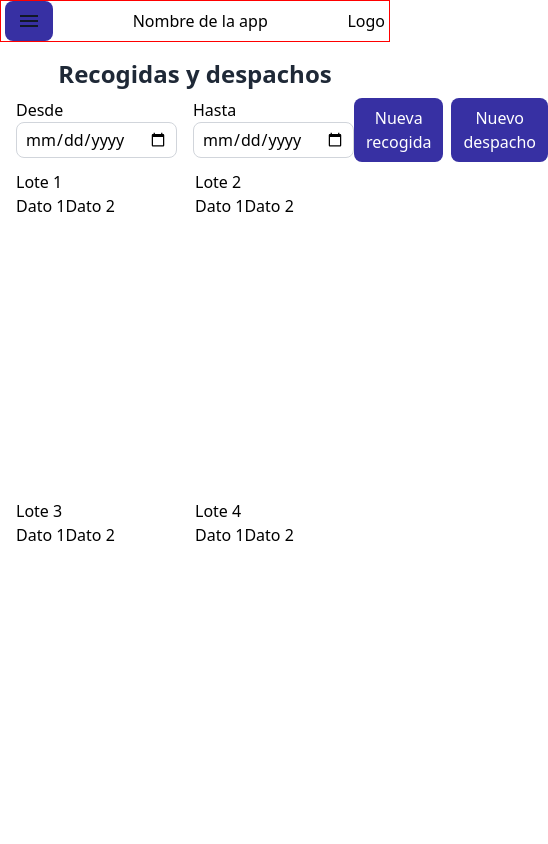
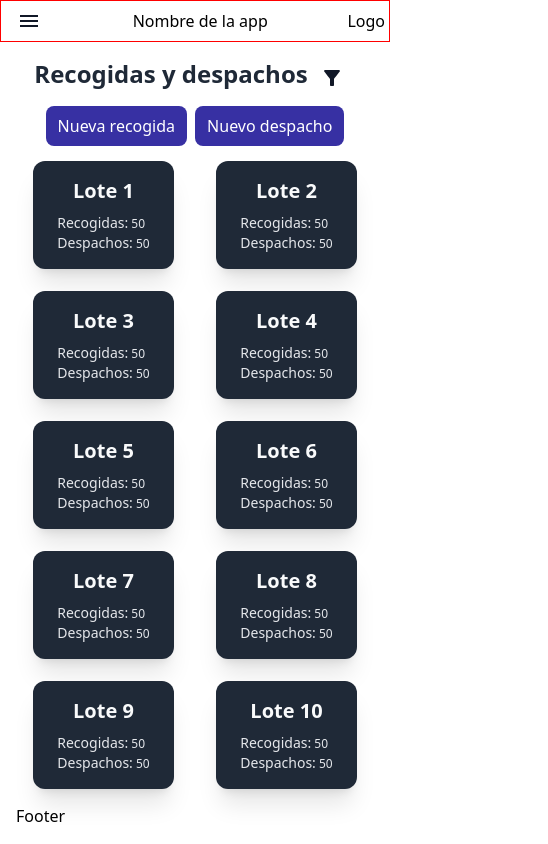
Before and after one commit to Ingenieria-Web-UdeA/recogidas-y-despachos, a Next.js app: page / in a window 390 px wide. Shown: the whole page, 548 px wide, since content can reach past the window. Built offline with nearby package versions, Linux system fonts and the light colour scheme.

Commit message:
agregar sidebar y estilos responsive

```diff
--- a/components/ActionButtons.tsx
+++ b/components/ActionButtons.tsx
@@ -6,10 +6,10 @@ const ActionButtons = () => {
 
   return (
     <div className='flex items-center gap-2'>
-      <button onClick={() => setOpenModalRecogidas(true)}>
+      <button type='button' onClick={() => setOpenModalRecogidas(true)}>
         Nueva recogida
       </button>
-      <button onClick={() => setOpenModalDespachos(true)}>
+      <button type='button' onClick={() => setOpenModalDespachos(true)}>
         Nuevo despacho
       </button>
     </div>
--- /dev/null
+++ b/components/CardLote.tsx
@@ -0,0 +1,25 @@
+import React from 'react';
+
+interface CardLoteProps {
+  loteNumero: number;
+}
+
+const CardLote = ({ loteNumero }: CardLoteProps) => {
+  return (
+    <div className='flex flex-col items-center gap-2 rounded-xl bg-gray-800 px-6 py-4 text-sm text-gray-50 shadow-xl'>
+      <span className='text-xl font-bold'>Lote {loteNumero}</span>
+      <div className='flex flex-col text-gray-200'>
+        <div>
+          <span className='text-md'>Recogidas:</span>
+          <span className='text-xs'> 50</span>
+        </div>
+        <div>
+          <span className='text-md'>Despachos:</span>
+          <span className='text-xs'> 50</span>
+        </div>
+      </div>
+    </div>
+  );
+};
+
+export { CardLote };
--- a/components/DateFilters.tsx
+++ b/components/DateFilters.tsx
@@ -1,8 +1,7 @@
 import React from 'react';
 
-const DateFilters = () => {
-  return (
-    <div className='flex gap-4'>
+const DateFilters = () => (
+  <div className='flex flex-col gap-2 md:flex-row'>
     <label htmlFor='date-from'>
       <span>Desde</span>
       <input name='date-from' type='date' />
@@ -13,6 +12,5 @@ const DateFilters = () => {
     </label>
   </div>
 );
-};
 
 export default DateFilters;
--- a/components/Navbar.tsx
+++ b/components/Navbar.tsx
@@ -1,18 +1,18 @@
-import { useState } from 'react';
+import { useNavigationContext } from '@context/NavigationContext';
 import { MdMenu, MdMenuOpen } from 'react-icons/md';
 
 const Navbar = () => {
-  const [isOpen, setIsOpen] = useState<boolean>(false);
+  const { open, setOpen } = useNavigationContext();
   return (
     <nav className='debug flex items-center justify-between gap-2 px-1 md:hidden'>
       <div className='flex items-center'>
         <button
           onClick={() => {
-            setIsOpen(!isOpen);
+            setOpen(!open);
           }}
-          className='text-2xl text-gray-900'
+          className='icon-dark'
         >
-          {isOpen ? <MdMenuOpen /> : <MdMenu />}
+          {open ? <MdMenuOpen /> : <MdMenu />}
         </button>
       </div>
       <div>
--- a/components/Sidebar.tsx
+++ b/components/Sidebar.tsx
@@ -1,18 +1,34 @@
+import { useNavigationContext } from '@context/NavigationContext';
 import React from 'react';
+import { MdMenuOpen } from 'react-icons/md';
 
 const Sidebar = () => {
+  const { open, setOpen } = useNavigationContext();
   return (
-    <aside className='hidden w-64 flex-col justify-between px-3 py-5 md:flex'>
+    <aside
+      className={`sidebar-desktop sidebar-mobile ${
+        open ? 'flex' : 'hidden'
+      } flex-col justify-between bg-gray-800 md:flex`}
+    >
       <div className='flex flex-col gap-4'>
-        <div>Logo</div>
-        <div>
-          <div>Resumen</div>
-          <div>Recogidas</div>
-          <div>Facturacion</div>
-          <div>Indicadores</div>
+        <div className='flex md:hidden'>
+          <button onClick={() => setOpen(false)} className='icon-white'>
+            <MdMenuOpen />
+          </button>
         </div>
+        <div className='debug flex items-center justify-center bg-gray-900'>
+          <img src='' alt='logo' className='h-12 w-12' />
+        </div>
+        <nav>
+          <ul className='flex flex-col gap-3'>
+            <li>Resumen</li>
+            <li>Recogidas</li>
+            <li>Facturacion</li>
+            <li>Indicadores</li>
+          </ul>
+        </nav>
       </div>
-      <div>Log out</div>
+      <button type='button'>Log out</button>
     </aside>
   );
 };
--- /dev/null
+++ b/context/NavigationContext.tsx
@@ -0,0 +1,33 @@
+import {
+  createContext,
+  Dispatch,
+  SetStateAction,
+  useContext,
+  useState,
+} from 'react';
+
+interface NavigationContextProps {
+  open: boolean;
+  setOpen: Dispatch<SetStateAction<boolean>>;
+}
+
+const NavigationContext = createContext<NavigationContextProps>(
+  {} as NavigationContextProps
+);
+
+export const useNavigationContext = () => useContext(NavigationContext);
+
+interface NavigationContextProvider {
+  children: JSX.Element[];
+}
+
+const NavigationContextProvider = ({ children }: NavigationContextProvider) => {
+  const [open, setOpen] = useState<boolean>(false);
+  return (
+    <NavigationContext.Provider value={{ open, setOpen }}>
+      {children}
+    </NavigationContext.Provider>
+  );
+};
+
+export { NavigationContextProvider };
--- a/layouts/Layout.tsx
+++ b/layouts/Layout.tsx
@@ -1,19 +1,20 @@
 import Navbar from '@components/Navbar';
 import Sidebar from '@components/Sidebar';
+import { NavigationContextProvider } from '@context/NavigationContext';
 import React from 'react';
 
 interface LayoutProps {
   children: JSX.Element;
 }
 
-const Layout = ({ children }: LayoutProps) => {
-  return (
-    <main className='flex h-screen w-screen flex-col md:flex-row'>
+const Layout = ({ children }: LayoutProps) => (
+  <main className='flex h-screen w-full flex-col md:flex-row'>
+    <NavigationContextProvider>
       <Navbar />
       <Sidebar />
-      <section className='flex h-full w-full'>{children}</section>
-    </main>
-  );
-};
+    </NavigationContextProvider>
+    <section className='flex h-full w-full'>{children}</section>
+  </main>
+);
 
 export default Layout;
--- a/pages/index.tsx
+++ b/pages/index.tsx
@@ -1,18 +1,18 @@
 import Layout from '@layouts/Layout';
 import Head from 'next/head';
-import ReactLoading from 'react-loading';
-import { toast, ToastContainer } from 'react-toastify';
 import { data } from 'utils/data';
 import _ from 'lodash';
 import DateFilters from '@components/DateFilters';
 import ActionButtons from '@components/ActionButtons';
 import { RecogidasContextProvider } from '@context/recogidasContext';
 import { ModalRecogidas } from '@components/modals/ModalRecogidas';
-import Modal from '@components/modals/Modal';
 import { ModalDespachos } from '@components/modals/ModalDespachos';
+import { NextPage } from 'next';
+import { CardLote } from '@components/CardLote';
+import { useState } from 'react';
+import { MdFilterAlt, MdFilterAltOff } from 'react-icons/md';
 
-export default function Home() {
-  return (
+const Home: NextPage = () => (
   <>
     <Head>
       <title>Create Next App</title>
@@ -27,20 +27,28 @@ export default function Home() {
     </Layout>
   </>
 );
-}
 
 const RecogidasDespachos = () => {
+  const [showFilters, setShowFilters] = useState<boolean>(false);
   return (
     <div className='flex h-full w-full flex-col gap-2 p-4'>
       <div className='flex justify-center'>
         <h1>Recogidas y despachos</h1>
+        <button
+          className='icon-dark'
+          onClick={() => setShowFilters(!showFilters)}
+        >
+          {showFilters ? <MdFilterAltOff /> : <MdFilterAlt />}
+        </button>
       </div>
-      <div className='flex justify-between'>
-        <DateFilters />
+      <div className='flex flex-col items-center justify-center gap-2 md:flex-row md:justify-between'>
+        {showFilters && <DateFilters />}
         <ActionButtons />
       </div>
       <DesktopTable />
       <MobileCards />
+
+      <div>Footer</div>
 
       <ModalRecogidas />
       <ModalDespachos />
@@ -50,11 +58,10 @@ const RecogidasDespachos = () => {
 
 const DesktopTable = () => {
   const datos = _.groupBy(data, 'Fecha');
-  console.log(datos);
 
   return (
     <div className='hidden h-full flex-col md:flex'>
-      <div className='debug flex h-full justify-center p-6'>
+      <div className='flex h-[80vh] justify-center overflow-y-auto p-6'>
         <table className='block'>
           <thead>
             <tr>
@@ -96,37 +103,12 @@ const DesktopTable = () => {
   );
 };
 
-const MobileCards = () => {
-  return (
-    <div className='grid h-full grid-cols-2 md:hidden'>
-      <div>
-        <span>Lote 1</span>
-        <div className='flex'>
-          <div>Dato 1</div>
-          <div>Dato 2</div>
-        </div>
-      </div>
-      <div>
-        <span>Lote 2</span>
-        <div className='flex'>
-          <div>Dato 1</div>
-          <div>Dato 2</div>
-        </div>
-      </div>
-      <div>
-        <span>Lote 3</span>
-        <div className='flex'>
-          <div>Dato 1</div>
-          <div>Dato 2</div>
-        </div>
-      </div>
-      <div>
-        <span>Lote 4</span>
-        <div className='flex'>
-          <div>Dato 1</div>
-          <div>Dato 2</div>
-        </div>
-      </div>
+const MobileCards = () => (
+  <div className='grid h-full grid-cols-2 items-center justify-items-center gap-2 sm:grid-cols-4 md:hidden'>
+    {[1, 2, 3, 4, 5, 6, 7, 8, 9, 10].map((lote) => (
+      <CardLote key={`lote_${lote}`} loteNumero={lote} />
+    ))}
   </div>
 );
-};
+
+export default Home;
--- a/styles/globals.css
+++ b/styles/globals.css
@@ -39,7 +39,8 @@ select {
   @apply rounded-lg border border-gray-300 px-2 py-1 outline-none focus:border-indigo-500;
 }
 
-button {
+button,
+button[type='button'] {
   @apply rounded-lg bg-indigo-800 px-3 py-2 text-white hover:bg-indigo-500;
 }
 
@@ -50,3 +51,27 @@ button:disabled {
 button.secondary {
   @apply bg-gray-400 text-gray-800 hover:bg-gray-200;
 }
+
+li {
+  @apply rounded-md border border-gray-200 px-3 py-2 text-gray-200;
+}
+
+li:hover {
+  @apply cursor-pointer bg-gray-700;
+}
+
+.sidebar-mobile {
+  @apply absolute top-0 left-0 h-screen w-1/2;
+}
+
+.sidebar-desktop {
+  @apply w-64 px-3 py-5 text-white md:relative;
+}
+
+.icon-dark {
+  @apply bg-transparent text-2xl text-gray-900 hover:bg-gray-50;
+}
+
+.icon-white {
+  @apply bg-transparent text-2xl text-white hover:bg-gray-700;
+}
```
Also changed, not shown: .eslintrc.json. Lines whose indentation alone changed are shown as unchanged.
